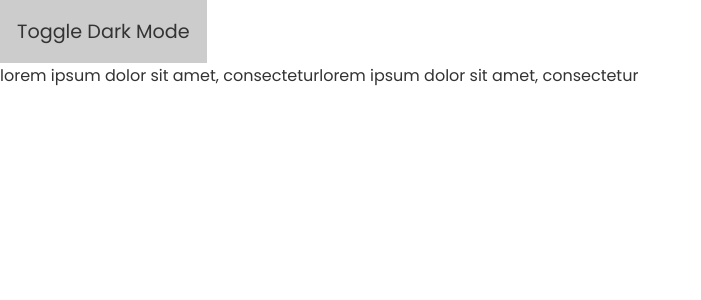
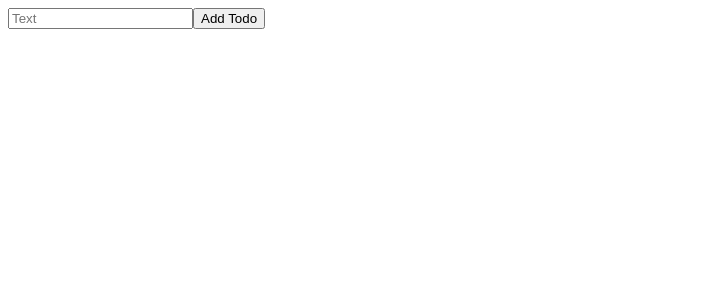
Before and after one commit to suyashpradhan/advance-react, a React (Create React App) app: page / in a window 1280 px wide. Shown: the top 300 px of the page, without its empty margins (0-701 px from the left). Built offline with nearby package versions, Linux system fonts and the light colour scheme.

Commit message:
ReactJS Practice

```diff
--- /dev/null
+++ b/src/Todo.js
@@ -0,0 +1,51 @@
+import React, { useState } from "react";
+
+function Todo() {
+  const [input, setInput] = useState("");
+  const [todos, setTodos] = useState([]);
+
+  const clickHandler = () => {
+    setTodos([...todos, { id: Date.now(), todo: input, isDone: false }]);
+    setInput("");
+  };
+
+  const doneTodo = (id) => {
+    let completedTodo = [...todos];
+    if (completedTodo[id].isDone === false) {
+      completedTodo[id].isDone = true;
+      setTodos(completedTodo);
+    } else {
+      completedTodo[id].isDone = false;
+      setTodos(completedTodo);
+    }
+  };
+
+  return (
+    <div>
+      <form>
+        <input
+          placeholder="Text"
+          onChange={(e) => setInput(e.target.value)}
+          value={input}
+        ></input>
+        <button type="button" onClick={clickHandler}>
+          Add Todo
+        </button>
+      </form>
+
+      {todos.map((item, index) => {
+        return (
+          <h1
+            style={{ textDecoration: item.isDone ? "line-through" : "inherit" }}
+            onClick={() => doneTodo(index)}
+            key={item.id}
+          >
+            {item.todo}
+          </h1>
+        );
+      })}
+    </div>
+  );
+}
+
+export default Todo;
--- a/src/index.js
+++ b/src/index.js
@@ -1,10 +1,10 @@
 import React from "react";
 import ReactDOM from "react-dom";
-import DarkMode from "./DarkMode";
+import Todo from "./Todo";
 
 ReactDOM.render(
   <React.StrictMode>
-    <DarkMode />
+    <Todo />
   </React.StrictMode>,
   document.getElementById("root")
 );
```
Also changed, not shown: 1 other file (tests, documents, lock files or other folders).
